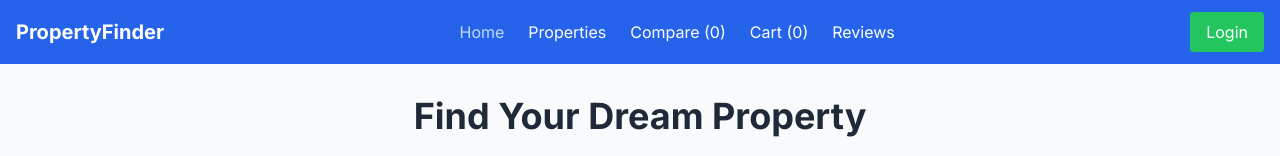
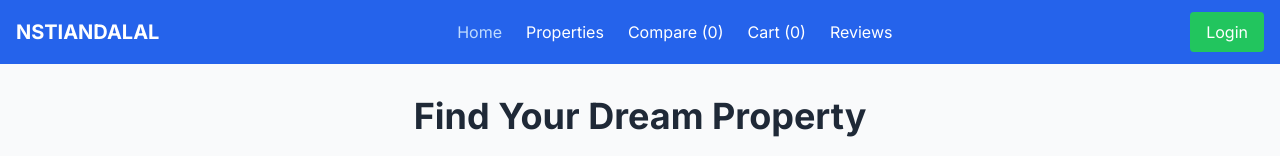
Before and after one commit to tanishrao13/NSTIAN-DALAL, a Next.js app: page / in a window 1280 px wide. Shown: the top 156 px of the page. Built offline with nearby package versions, Linux system fonts and the light colour scheme.

Commit message:
Mistakes changed

```diff
--- a/components/Navigation.jsx
+++ b/components/Navigation.jsx
@@ -19,7 +19,7 @@ export default function Navigation() {
       <div className="max-w-7xl mx-auto px-4">
         <div className="flex justify-between items-center h-16">
           <Link href="/" className="text-xl font-bold">
-            PropertyFinder
+            NSTIANDALAL
           </Link>
 
           <div className="flex space-x-6">
```
